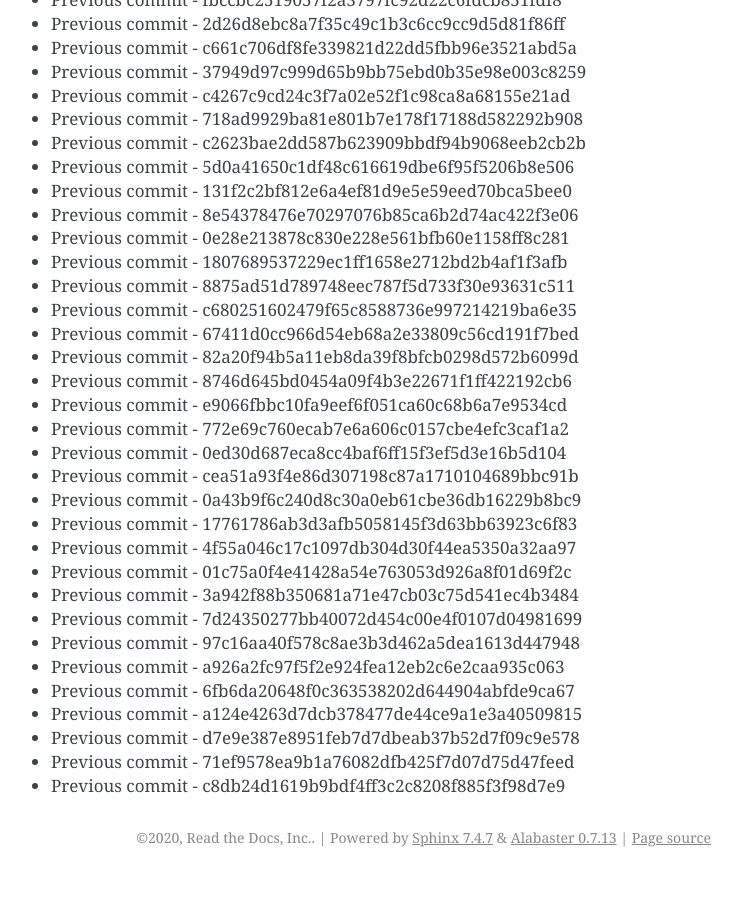
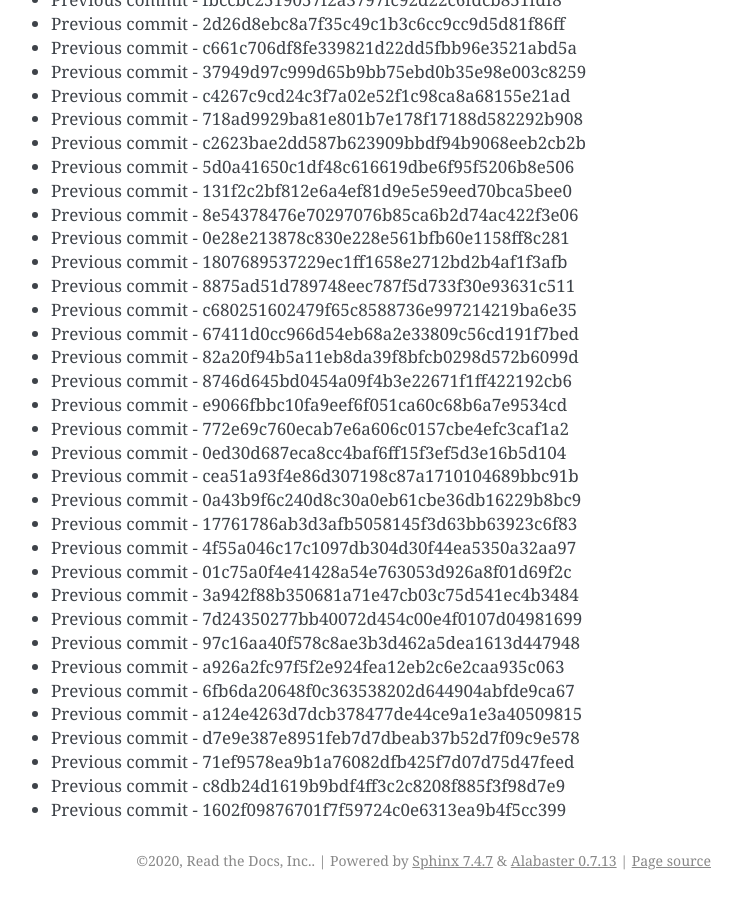
Before and after one commit to readthedocs/rtd-git-stresstest, a Sphinx documentation site: the page built from docs/updates.rst, in a window 1280 px wide and 900 px high, scrolled down 64978 px. Shown: the whole window, without its empty margins (399-1141 px from the left). Built offline with Sphinx 7.4.7, drawn with Linux system fonts in a browser that asks for light colours; before the commit the page ends 65855 px from its top, so only the background shows below that.

Commit message:
Generating commit from previous: 1602f09876701f7f59724c0e6313ea9b4f5cc399

```diff
--- a/docs/updates.rst
+++ b/docs/updates.rst
@@ -2762,3 +2762,4 @@ It can be tested for any performance characteristics.
 * Previous commit - d7e9e387e8951feb7d7dbeab37b52d7f09c9e578
 * Previous commit - 71ef9578ea9b1a76082dfb425f7d07d75d47feed
 * Previous commit - c8db24d1619b9bdf4ff3c2c8208f885f3f98d7e9
+* Previous commit - 1602f09876701f7f59724c0e6313ea9b4f5cc399
```
